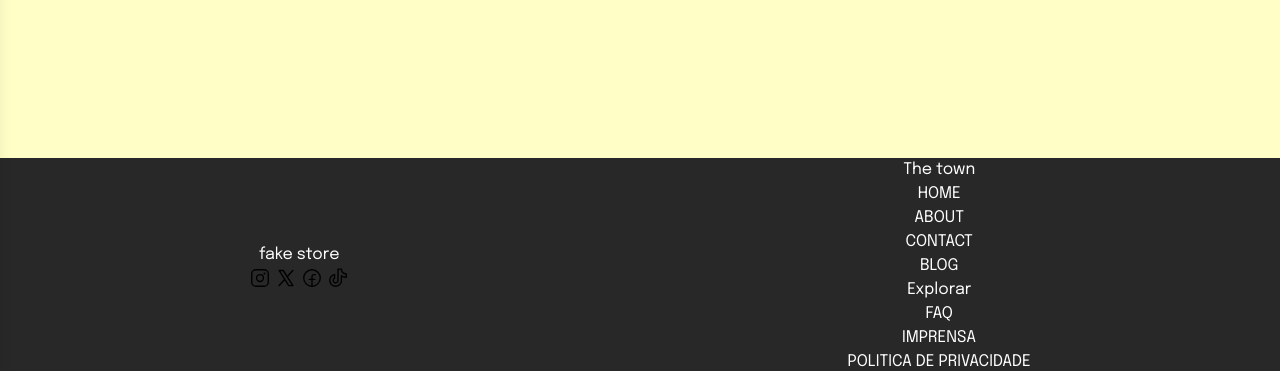
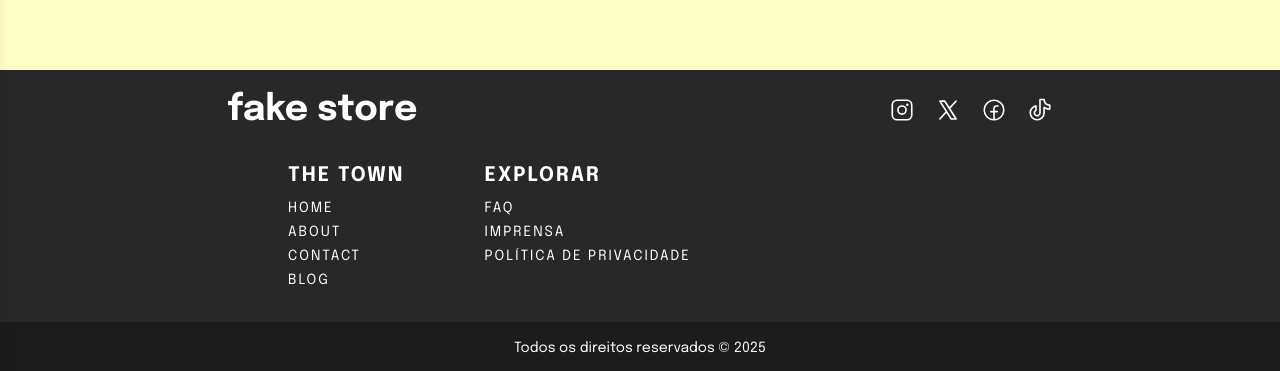
Before and after one commit to IgorBern02/fakestore, a React (Vite) app: page / in a window 1280 px wide. Shown: the part 426-797 px from the top of the page. Built offline with nearby package versions, Linux system fonts and the light colour scheme; no server answers; a web font is replaced by a local one.

Commit message:
feat: adicionado footer estilizado e filter otimizado com mensagem de erro

```diff
--- a/package.json
+++ b/package.json
@@ -16,12 +16,14 @@
     "react": "^19.1.1",
     "react-dom": "^19.1.1",
     "react-router": "^7.8.2",
+    "react-router-dom": "^7.8.2",
     "tailwindcss": "^4.1.13"
   },
   "devDependencies": {
     "@eslint/js": "^9.33.0",
     "@types/react": "^19.1.10",
     "@types/react-dom": "^19.1.7",
+    "@types/react-router-dom": "^5.3.3",
     "@vitejs/plugin-react": "^5.0.0",
     "eslint": "^9.33.0",
     "eslint-plugin-react-hooks": "^5.2.0",
--- a/src/App.tsx
+++ b/src/App.tsx
@@ -1,4 +1,4 @@
-import { useEffect, useState } from "react";
+import { useEffect, useState, type FormEvent } from "react";
 import {
   getProducts,
   searchProducts,
@@ -24,17 +24,19 @@ function App() {
   const [search, setSearch] = useState("");
   const [category, setCategory] = useState("");
   const [total, setTotal] = useState(0);
+  const [error, setError] = useState<string>("");
 
   const limit = 12;
 
-  // categorias
+  // carregar categorias
   useEffect(() => {
     getCategories().then((res) => setCategories(res.data));
   }, []);
 
-  // produtos
+  // carregar produtos
   useEffect(() => {
     setLoading(true);
+    setError("");
 
     let fetchData: ReturnType<typeof getProducts>;
 
@@ -48,19 +50,33 @@ function App() {
 
     fetchData
       .then((res) => {
+        if (res.data.products.length === 0) {
+          setError("Nenhum produto encontrado.");
+        }
         setProducts(res.data.products);
         setTotal(res.data.total);
+      })
+      .catch(() => {
+        setError("Erro ao buscar produtos. Tente novamente.");
       })
       .finally(() => setLoading(false));
   }, [page, search, category]);
 
   const totalPages = Math.ceil(total / limit);
 
-  const handleSubmit = (e: React.FormEvent) => {
+  // busca manual (quando o usuário digita e envia o form)
+  const handleSubmit = (e: FormEvent) => {
     e.preventDefault();
     setPage(0);
+    setCategory("");
     setSearch(query);
+  };
+
+  const resetFilters = () => {
+    setQuery("");
+    setSearch("");
     setCategory("");
+    setPage(0);
   };
 
   if (loading) return <main className="p-4">Carregando...</main>;
@@ -76,6 +92,7 @@ function App() {
         setCategory={setCategory}
         setQuery={setQuery}
         setPage={setPage}
+        resetFilters={resetFilters}
       />
 
       {/* Navegação lateral */}
@@ -105,16 +122,21 @@ function App() {
             setPage={setPage}
             setSearch={setSearch}
             categories={categories}
+            error={error}
           />
         </section>
 
         {/* Lista de produtos */}
         <section aria-label="Lista de produtos" className="mt-6">
-          <ProductGrid products={products} />
+          {error ? (
+            <p className="text-center text-red-500 font-medium">{error}</p>
+          ) : (
+            <ProductGrid products={products} />
+          )}
         </section>
 
         {/* Paginação */}
-        {total > limit && (
+        {!error && total > limit && (
           <nav
             aria-label="Paginação de produtos"
             className="mt-8 flex justify-center"
@@ -124,8 +146,7 @@ function App() {
         )}
       </main>
 
-      {/* Rodapé (se você criar depois) */}
-      {/* <footer className="bg-gray-100 text-center py-4">...</footer> */}
+      {/* Rodapé */}
       <Footer />
     </div>
   );
--- a/src/components/Filters.tsx
+++ b/src/components/Filters.tsx
@@ -1,6 +1,8 @@
-import type { FormEvent } from "react";
+import { useState, type FormEvent } from "react";
 import { type Category } from "../services/types";
 import { Button } from "./Button";
+import { MagnifyingGlassIcon } from "@phosphor-icons/react";
+import { searchProducts } from "../services/api";
 
 interface FiltersProps {
   query: string;
@@ -11,6 +13,7 @@ interface FiltersProps {
   setPage: (value: number) => void;
   setSearch: (value: string) => void;
   categories: Category[];
+  error?: string;
 }
 
 export function Filters({
@@ -22,25 +25,29 @@ export function Filters({
   setPage,
   setSearch,
   categories,
+  error,
 }: FiltersProps) {
   return (
     <div className="flex flex-col w-full p-3 justify-between items-center mb-6 gap-4 mt-18 ">
       {/* Busca */}
       <form
         onSubmit={handleSubmit}
-        className="flex gap-2 w-full justify-center items-center md:text-lg"
+        className="relative flex gap-2 w-full justify-center items-center lg:text-lg"
       >
+        <div className="w-full flex items-center justify-center ">
           <input
             type="text"
             placeholder="Buscar produtos..."
             value={query}
             onChange={(e) => setQuery(e.target.value)}
-          className="w-full max-w-md p-2 border rounded shadow-sm focus:outline-none focus:ring focus:ring-secondary text-black"
+            className=" w-full  max-w-md p-2  rounded shadow-sm focus:outline-none focus:ring focus:ring-secondary text-black"
           />
-        <Button
+          {/* <Button
           text="Buscar"
           className="px-4 py-2 bg-primary hover:bg-primary-hover text-white rounded"
-        />
+        /> */}
+          <MagnifyingGlassIcon size={22} className="absolute right-2 top-2" />
+        </div>
       </form>
 
       {/* Categorias */}
--- a/src/components/Footer.tsx
+++ b/src/components/Footer.tsx
@@ -6,45 +6,94 @@ import {
 } from "@phosphor-icons/react";
 
 export const Footer = () => {
+  const year = new Date().getFullYear();
+
   return (
-    <div className="w-full flex flex-col lg:flex-row items-center justify-center mt-10 lg:justify-around bg-[#282828] text-white text-center bottom-0 left-0 z-40">
-      <section>
-        <h3>fake store</h3>
-        <span className="hidden lg:flex gap-1 text-black">
+    <footer className="w-full flex flex-col lg:flex-row items-center justify-center pt-5 mt-10 gap-8 lg:justify-around bg-[#282828] text-white text-center overflow-x-hidden lg:grid grid-cols-1 ">
+      {/* Logo + Socials */}
+      <section className="w-full flex flex-col lg:flex-row gap-4 items-center justify-center lg:justify-around">
+        <h3 className="text-3xl lg:text-4xl font-bold">fake store</h3>
+        <div className="flex gap-5">
+          <a href="#" aria-label="Instagram">
             <InstagramLogoIcon
-            size={22}
-            className="hover:text-red-500 cursor-pointer"
+              size={26}
+              className="hover:text-red-500 cursor-pointer transition-colors"
             />
-          <XLogoIcon size={22} className="hover:text-red-500 cursor-pointer" />
+          </a>
+          <a href="#" aria-label="X (Twitter)">
+            <XLogoIcon
+              size={26}
+              className="hover:text-red-500 cursor-pointer transition-colors"
+            />
+          </a>
+          <a href="#" aria-label="Facebook">
             <FacebookLogoIcon
-            size={22}
-            className="hover:text-red-500 cursor-pointer"
+              size={26}
+              className="hover:text-red-500 cursor-pointer transition-colors"
             />
+          </a>
+          <a href="#" aria-label="TikTok">
             <TiktokLogoIcon
-            size={22}
-            className="hover:text-red-500 cursor-pointer"
+              size={26}
+              className="hover:text-red-500 cursor-pointer transition-colors"
             />
-        </span>
+          </a>
+        </div>
       </section>
-      <section>
-        <div>
-          <h4>The town</h4>
-          <ul>
-            <li>HOME</li>
-            <li>ABOUT</li>
-            <li>CONTACT</li>
-            <li>BLOG</li>
+
+      {/* Links */}
+      <section className="flex flex-col md:flex-row gap-6 w-full justify-center lg:justify-start lg:ml-72 lg:gap-20">
+        <div className="text-center lg:text-left tracking-[2px]">
+          <h3 className="text-xl font-bold uppercase">The town</h3>
+          <ul className="mt-2 space-y-1 lg:text-sm ">
+            <li>
+              <a href="#" className="hover:text-red-500 uppercase ">
+                home
+              </a>
+            </li>
+            <li>
+              <a href="#" className="hover:text-red-500 uppercase">
+                about
+              </a>
+            </li>
+            <li>
+              <a href="#" className="hover:text-red-500 uppercase">
+                contact
+              </a>
+            </li>
+            <li>
+              <a href="#" className="hover:text-red-500 uppercase">
+                blog
+              </a>
+            </li>
           </ul>
         </div>
-        <div>
-          <h3>Explorar</h3>
-          <ul>
-            <li>FAQ</li>
-            <li>IMPRENSA</li>
-            <li>POLITICA DE PRIVACIDADE</li>
+        <div className="text-center lg:text-left tracking-[2px]">
+          <h3 className="text-xl font-bold uppercase">Explorar</h3>
+          <ul className="mt-2 space-y-1 lg:text-sm">
+            <li>
+              <a href="#" className="hover:text-red-500 uppercase">
+                faq
+              </a>
+            </li>
+            <li>
+              <a href="#" className="hover:text-red-500 uppercase">
+                imprensa
+              </a>
+            </li>
+            <li>
+              <a href="#" className="hover:text-red-500 uppercase">
+                política de privacidade
+              </a>
+            </li>
           </ul>
         </div>
       </section>
-    </div>
+
+      {/* Direitos */}
+      <section className="w-screen text-center bg-black/30 px-2 py-4 text-sm">
+        <p>Todos os direitos reservados © {year}</p>
+      </section>
+    </footer>
   );
 };
--- a/src/components/Header.tsx
+++ b/src/components/Header.tsx
@@ -2,6 +2,8 @@ import { useEffect, useState, useRef } from "react";
 import { ListIcon, ShoppingCartIcon, XIcon } from "@phosphor-icons/react";
 import { SubHeader } from "./SubHeader";
 import { type Category } from "../services/types";
+import { Link } from "react-router-dom";
+import { getProducts } from "../services/api";
 
 interface HeaderProps {
   openMenu: boolean;
@@ -11,6 +13,7 @@ interface HeaderProps {
   setCategory: (value: string) => void;
   setQuery: (value: string) => void;
   setPage: (value: number) => void;
+  resetFilters: () => void;
 }
 
 export function Header({
@@ -21,6 +24,7 @@ export function Header({
   setCategory,
   setQuery,
   setPage,
+  resetFilters,
 }: HeaderProps) {
   const [showSubHeader, setShowSubHeader] = useState(true);
   const [subHeaderHeight, setSubHeaderHeight] = useState(0);
@@ -60,9 +64,11 @@ export function Header({
       >
         {!openMenu && (
           <>
-            <h1 className="text-3xl md:text-4xl font-story text-white">
-              Fake Store
-            </h1>
+            <Link to="/" onClick={resetFilters}>
+              <h1 className="text-3xl md:text-4xl font-story text-white">
+                Fake Store
+              </h1>
+            </Link>
 
             {/* Menu Desktop */}
             {/* Menu Desktop */}
--- a/src/index.css
+++ b/src/index.css
@@ -25,6 +25,21 @@ body {
   font-family: var(--font-epilogue);
   background-color: var(--color-light);
   color: var(--color-dark);
+}
+
+html,
+body {
+  height: 100%;
+}
+
+#root {
+  min-height: 100%;
+  display: flex;
+  flex-direction: column;
+}
+
+main {
+  flex: 1; /* empurra o footer para baixo */
 }
 
 /* Para navegadores baseados em WebKit (Chrome, Edge, Safari) */
```
Also changed, not shown: 1 other file (tests, documents, lock files or other folders). Lines whose indentation alone changed are shown as unchanged.
